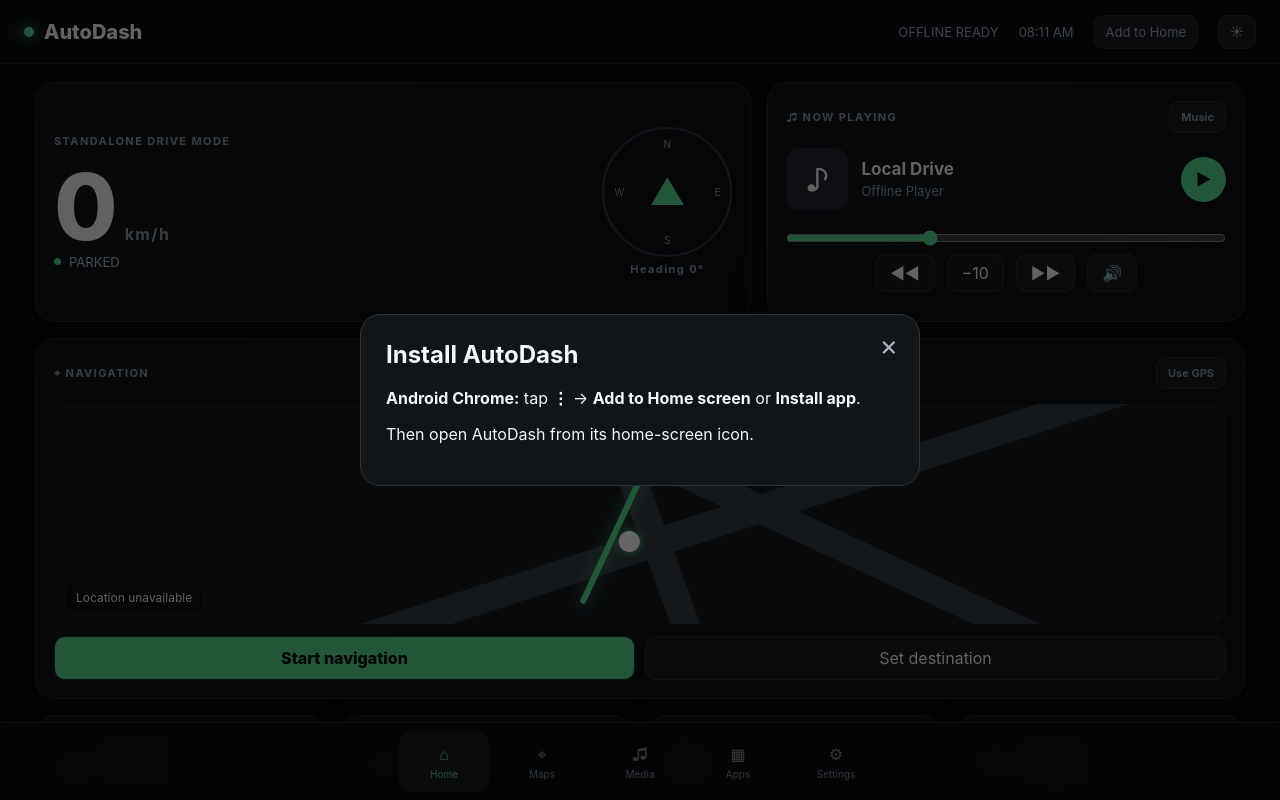
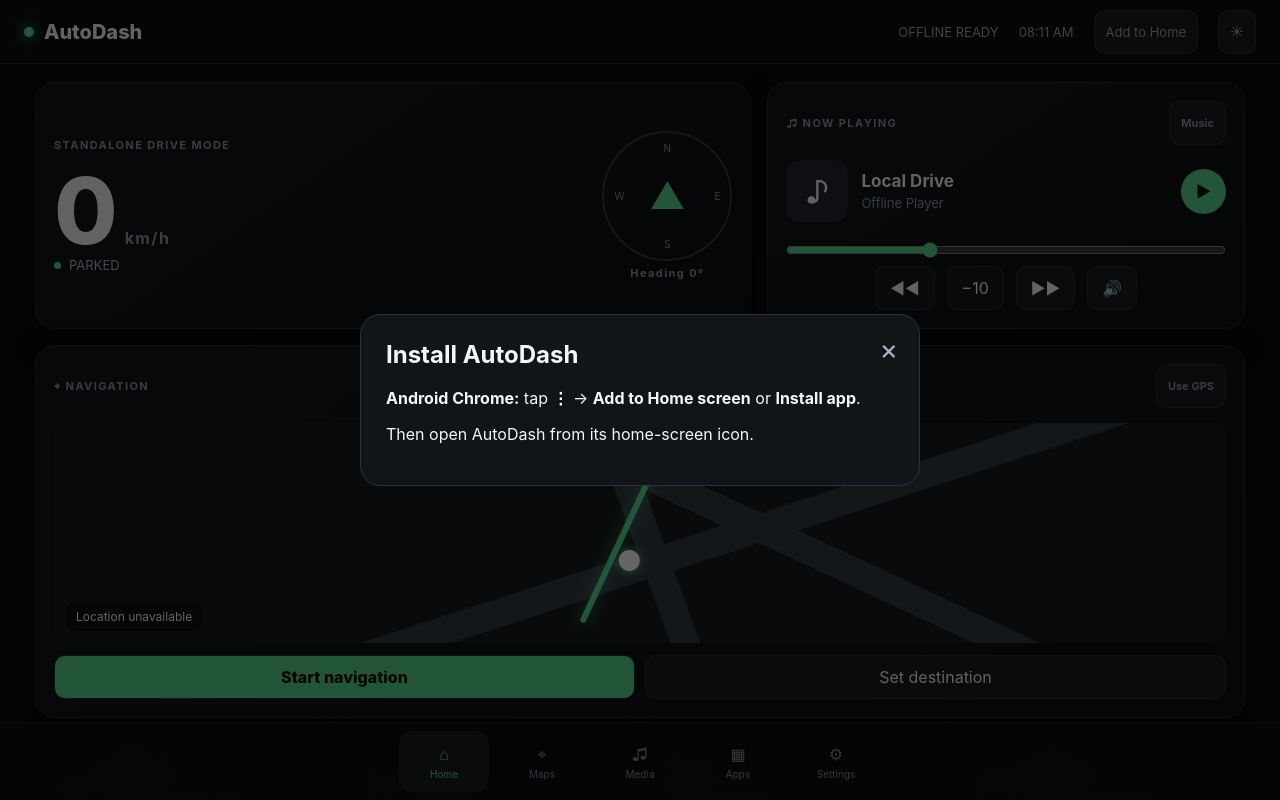
Before and after one commit to salarkhurram989/ANDROID-AUTO, a plain HTML site: page index.html in a window 1280 px wide. Both pictures are taken after a click on the button "Add to Home". Drawn offline with Linux system fonts and the light colour scheme.

Commit message:
Make AutoDash controls touch-friendly

```diff
--- a/index.html
+++ b/index.html
@@ -14,6 +14,17 @@
 <link rel="apple-touch-icon" href="./icon.svg">
 <title>AutoDash — Standalone Car Dashboard</title>
 <link rel="stylesheet" href="./style.css">
+<style>
+html,body{touch-action:manipulation;-webkit-tap-highlight-color:transparent}
+button,.app-grid button,.bottom-nav button,.icon-btn,.small-btn,.play,.nav-actions button,.media-controls button{min-height:44px;touch-action:manipulation;-webkit-user-select:none;user-select:none;-webkit-touch-callout:none}
+button:active{transform:scale(.97);opacity:.82}
+.dashboard{-webkit-overflow-scrolling:touch;overscroll-behavior-y:contain}
+.app-grid button{min-height:76px;padding:14px 8px}
+.bottom-nav button{min-height:58px}
+.modal{touch-action:manipulation}
+.modal-box{max-height:90vh;overflow:auto;-webkit-overflow-scrolling:touch}
+.modal-box input,.modal-box .action{min-height:44px}
+</style>
 </head>
 <body>
 <div id="app">
```
